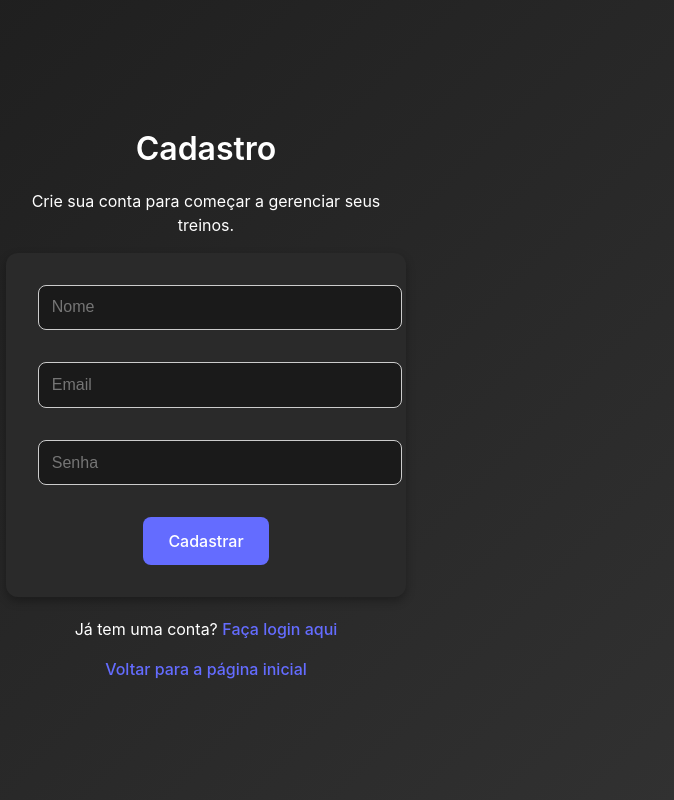
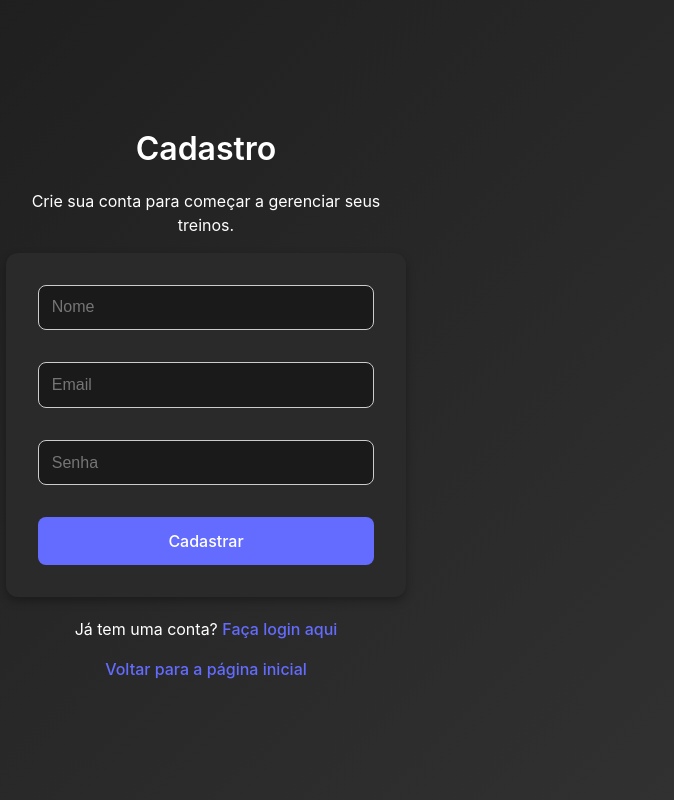
Before and after one commit to otvkatibe/Crud-area-login-cadastro, a React (Vite) app: page /register in a window 1280 px wide. Shown: the whole page, without its empty margins (434-1108 px from the left). Built offline with nearby package versions, Linux system fonts and the light colour scheme.

Commit message:
frontend again

```diff
--- a/src/App.jsx
+++ b/src/App.jsx
@@ -3,6 +3,8 @@ import { BrowserRouter as Router } from "react-router-dom";
 import { AuthProvider } from "./context/AuthContext";
 import LoadingWrapper from "./components/LoadingWrapper";
 import AppRoutes from "./components/AppRoutes";
+import { ToastContainer } from "react-toastify";
+import "react-toastify/dist/ReactToastify.css";
 
 export default function App() {
   return (
@@ -10,6 +12,7 @@ export default function App() {
       <Router>
         <LoadingWrapper>
           <AppRoutes />
+          <ToastContainer position="top-right" autoClose={3000} />
         </LoadingWrapper>
       </Router>
     </AuthProvider>
--- a/src/components/AddWorkoutForm.jsx
+++ b/src/components/AddWorkoutForm.jsx
@@ -36,7 +36,7 @@ export default function AddWorkoutForm({ onWorkoutAdded }) {
 
       if (!response.ok) throw new Error("Erro ao adicionar treino");
       toast.success("Treino adicionado com sucesso!");
-      onWorkoutAdded(); // Notifica o componente pai para atualizar a lista de treinos
+      onWorkoutAdded();
     } catch (error) {
       toast.error(error.message);
     }
--- a/src/index.css
+++ b/src/index.css
@@ -40,9 +40,9 @@ a:hover {
 }
 
 button {
+  padding: 0.8em;
   border-radius: 8px;
   border: 1px solid transparent;
-  padding: 0.8em 1.5em;
   font-size: 1rem;
   font-weight: 500;
   font-family: inherit;
@@ -59,8 +59,13 @@ button:focus {
   outline: 4px auto -webkit-focus-ring-color;
 }
 
+input, button {
+  width: 100%;
+  max-width: 400px;
+  box-sizing: border-box;
+}
+
 input {
-  width: 100%;
   padding: 0.8em;
   margin-bottom: 1rem;
   border: 1px solid #ccc;
--- a/src/pages/Dashboard.jsx
+++ b/src/pages/Dashboard.jsx
@@ -8,7 +8,7 @@ export default function Dashboard() {
 
   const handleLogout = () => {
     logout();
-    navigate("/login");
+    navigate("/");
   };
 
   return (
--- a/src/pages/WorkoutPage.jsx
+++ b/src/pages/WorkoutPage.jsx
@@ -8,19 +8,23 @@ import BackButton from "../components/BackButton";
 
 export default function WorkoutPage() {
   const [workouts, setWorkouts] = useState([]);
-  const [loading, setLoading] = useState(true); // Estado de carregamento
+  const [loading, setLoading] = useState(true);
   const { token } = useContext(AuthContext);
   const navigate = useNavigate();
 
   const fetchWorkouts = async () => {
-    setLoading(true); // Ativar carregamento
+    setLoading(true);
     try {
       const data = await apiRequest(`${import.meta.env.VITE_API_URL}workouts`, "GET", null, token);
-      setWorkouts(data);
+      if (data.length > 0) {
+        setWorkouts(data);
+      } else {
+        toast.info("Nenhum treino encontrado.");
+      }
     } catch (error) {
       toast.error(error.message);
     } finally {
-      setLoading(false); // Desativar carregamento
+      setLoading(false);
     }
   };
 
```
